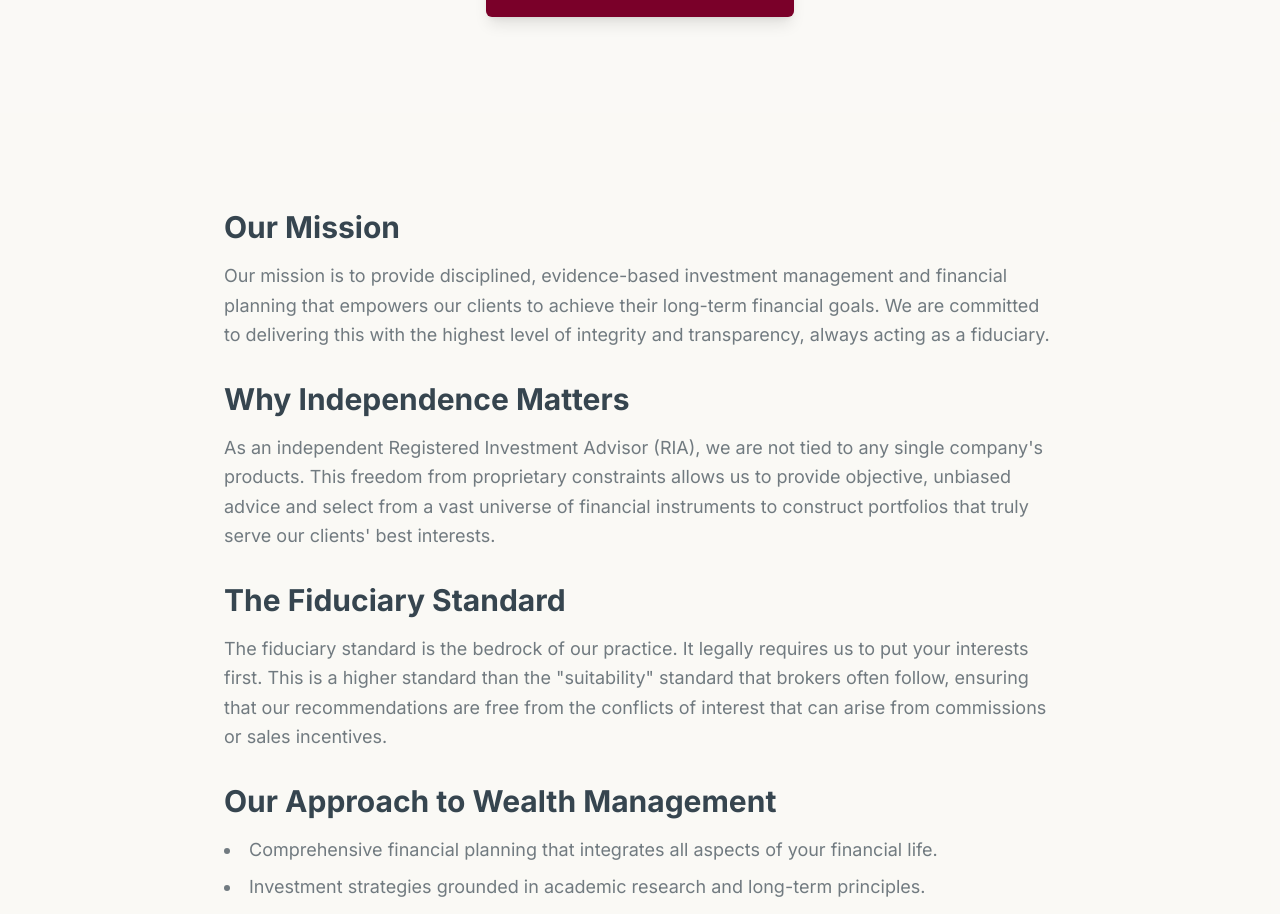
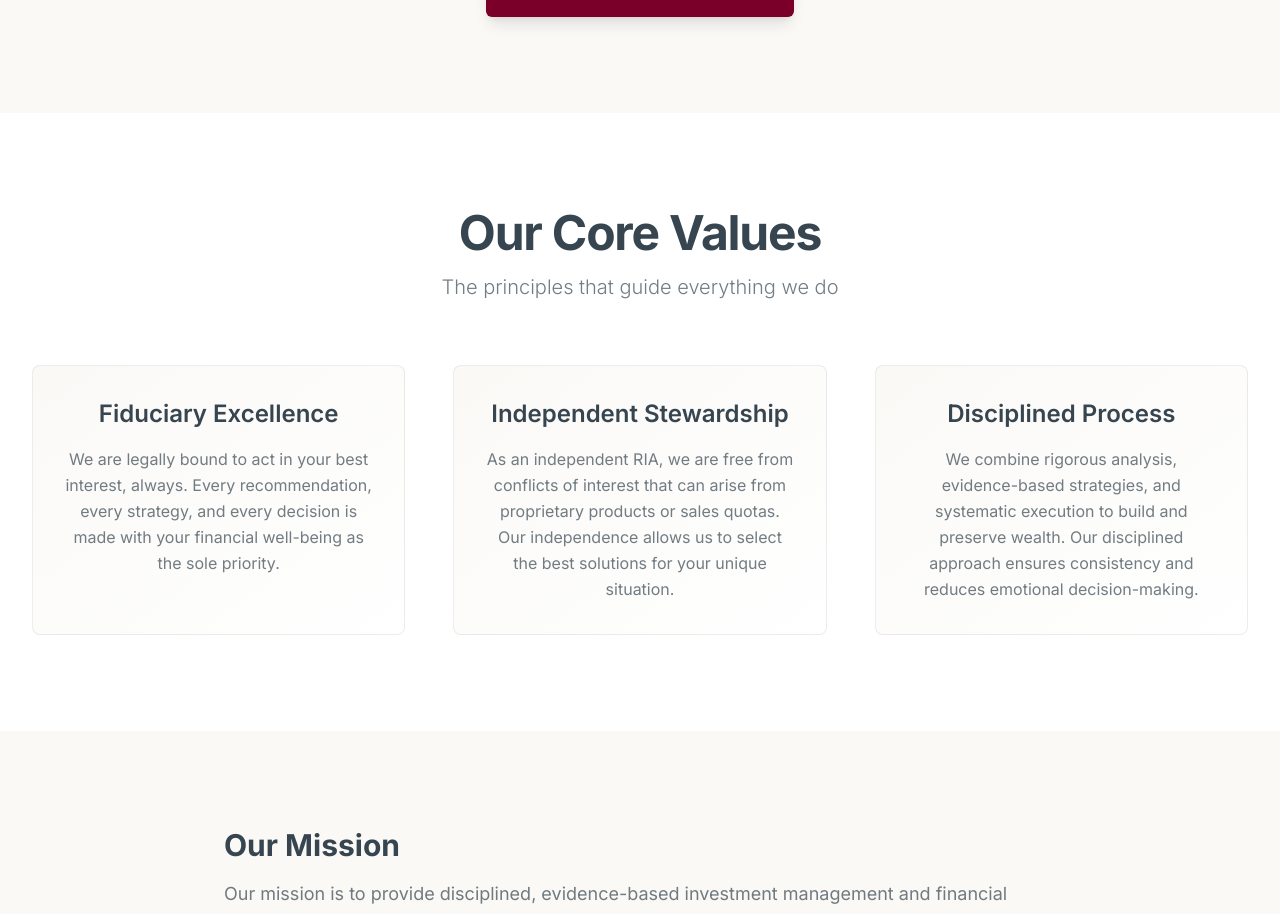
Before and after one commit to LDGUEST/Foundry-Wealth-Group-Website, a Next.js app: page /about in a window 1280 px wide. Shown: the part 1911-2825 px from the top of the page. Built offline with nearby package versions, Linux system fonts and the light colour scheme; no server answers.

Commit message:
Move Core Values section from home page to About page

```diff
--- a/app/about/page.tsx
+++ b/app/about/page.tsx
@@ -1,5 +1,6 @@
 import React from 'react';
 import Team from '@/components/Team';
+import Values from '@/components/Values';
 import Process from '@/components/Process';
 import ContactCTA from '@/components/ContactCTA';
 
@@ -18,6 +19,7 @@ const AboutPage = () => {
       </section>
 
       <Team />
+      <Values />
 
       <section className="py-24 bg-offwhite/80">
         <div className="max-w-4xl mx-auto px-4 sm:px-6 lg:px-8 text-lg text-charcoal/70 leading-relaxed space-y-8">
--- a/app/page.tsx
+++ b/app/page.tsx
@@ -1,6 +1,5 @@
 import Hero from '@/components/Hero';
 import TrustIndicators from '@/components/TrustIndicators';
-import Values from '@/components/Values';
 import AboutPreview from '@/components/AboutPreview';
 import Services from '@/components/Services';
 import WhoWeServe from '@/components/WhoWeServe';
@@ -14,7 +13,6 @@ export default function Home() {
     <main>
       <Hero />
       <TrustIndicators />
-      <Values />
       <AboutPreview />
       <Services />
       <WhoWeServe />
```
